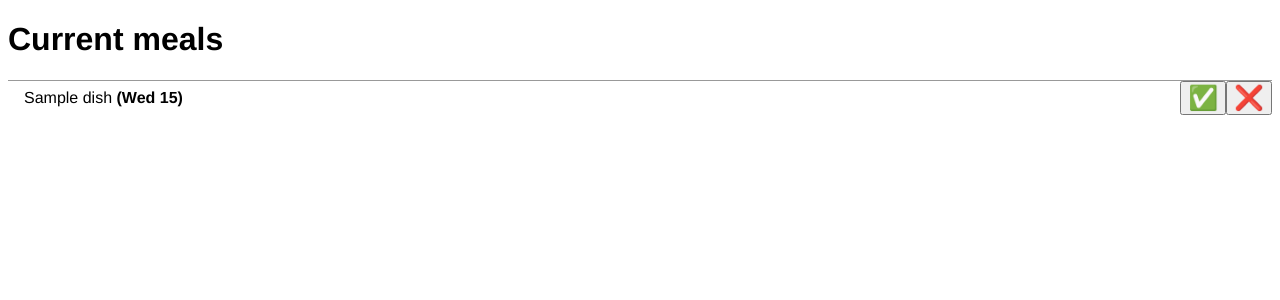
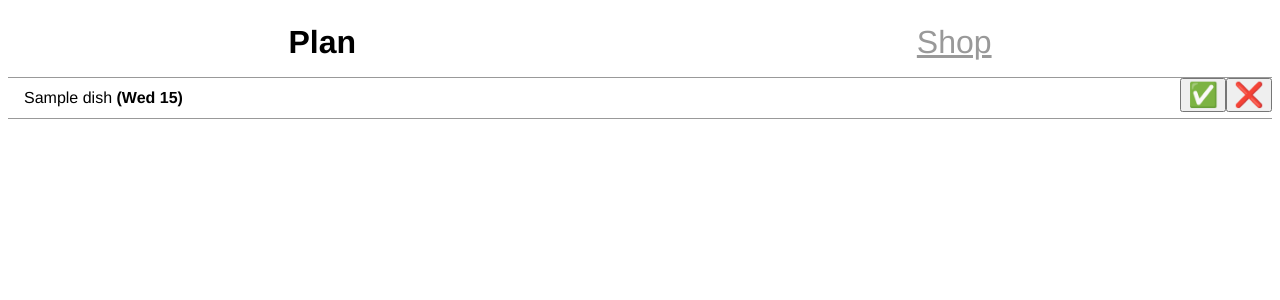
Before and after one commit to dhwthompson/trencher, a Django app: template plan/templates/plan/index.html in a window 1280 px wide. Shown: the top 300 px of the page. Run offline with Django 3.2, Linux system fonts and the light colour scheme; the template is opened without the code that fills it: most values are stand-ins (such as "Sample title", 1, 10 or a date in 2020); data that the repository does not hold is empty.

Commit message:
Add a first-pass "shop" view
This is the view for planning out a regular shopping trip. For now, all
it does it let us put together a list of meals and lists out the
ingredients (and delete meals that we decide we don't want). Next up is
to assign them to a batch object, and then automatically set up our
grocery list.

I added a custom manager object to keep too much model logic from
creeping into the view layer. This seems especially useful as the state
machine (from suggested to planned to completed or cancelled) isn't
immediately apparent from reading the fields involved.

```diff
--- a/plan/models.py
+++ b/plan/models.py
@@ -9,6 +9,14 @@ class Batch(models.Model):
         verbose_name_plural = "batches"
 
     created_at = models.DateTimeField(auto_now_add=True)
+
+
+class MealManager(models.Manager):
+    def suggested(self):
+        return self.filter(batch__isnull=True, completed_at=None, cancelled_at=None)
+
+    def planned(self):
+        return self.filter(batch__isnull=False, completed_at=None, cancelled_at=None)
 
 
 class Meal(models.Model):
@@ -25,6 +33,8 @@ class Meal(models.Model):
     feeling.
 
     """
+
+    objects = MealManager()
 
     class Meta:
         constraints = [
--- a/plan/templates/plan/index.html
+++ b/plan/templates/plan/index.html
@@ -2,12 +2,15 @@
 <!DOCTYPE html>
 <html>
     <head>
-        <title>Current meals</title>
+        <title>Plan</title>
         <meta name="viewport" content="width=device-width, initial-scale=1">
         <link rel="stylesheet" href="{% static "css/style.css" %}">
     </head>
     <body>
-        <h1>Current meals</h1>
+        <header>
+            <h1>Plan</h1>
+            <a href="{% url 'shop' %}">Shop</a>
+        </header>
         <ul class="meals">
         {% for meal in meals %}
         <li>
--- a/static/css/style.css
+++ b/static/css/style.css
@@ -1,10 +1,31 @@
 body {
     font-family: Helvetica, sans-serif;
+}
+
+header {
+    display: flex;
+}
+
+header * {
+    text-align: center;
+    font-size: 2em;
+    flex-grow: 2;
+    margin: 0.5em 0;
+}
+
+header h1 {
+    font-weight: bold;
+}
+
+header a {
+    color: #999;
+    text-decoration: underline;
 }
 
 .meals {
     margin: 0;
     padding: 0;
+    border-bottom: 1px solid #999;
 }
 
 .meals li {
@@ -12,15 +33,22 @@ body {
     display: flex;
     border-top: 1px solid #999;
     padding-left: 1em;
+    min-height: 2.5em;
 }
 
-.meals form {
-    display: inline;
+.meals span {
+    margin: auto 0;
 }
 
-.meals .meal-name {
+.meals .meal-name, .meals .new-meal {
     flex-grow: 2;
     margin: auto 0;
+}
+
+.new-meal label {
+   position: absolute;
+   top: -9999px;
+   left: -9999px;
 }
 
 .meals form button {
--- a/trencher/urls.py
+++ b/trencher/urls.py
@@ -23,6 +23,8 @@ urlpatterns = [
     path('accounts/login/', auth_views.LoginView.as_view(), name='login'),
     path('admin/', admin.site.urls),
     path('', plan_views.index, name='index'),
+    path('shop', plan_views.shop, name='shop'),
     path('meals/<int:pk>/complete', plan_views.complete, name='complete'),
     path('meals/<int:pk>/cancel', plan_views.cancel, name='cancel'),
+    path('meals/<int:pk>/delete', plan_views.delete, name='delete'),
 ]
```
Also changed, not shown: plan/templates/plan/shop.html (added, +39 -0 lines), plan/views.py (+40 -4 lines).
